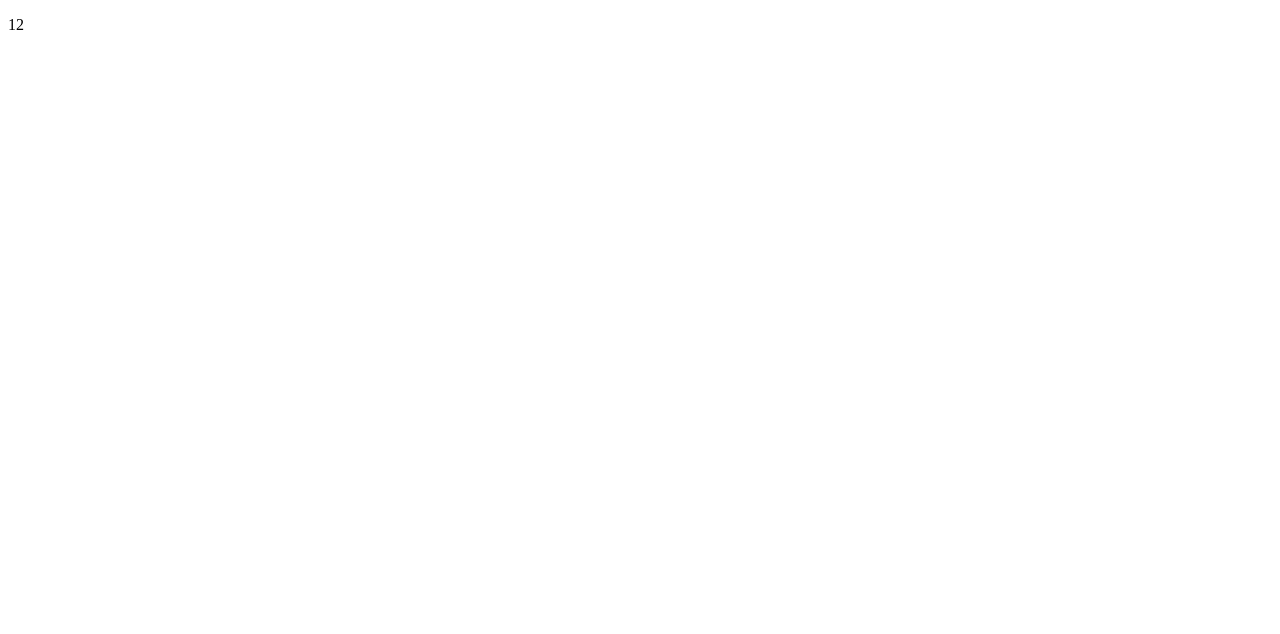
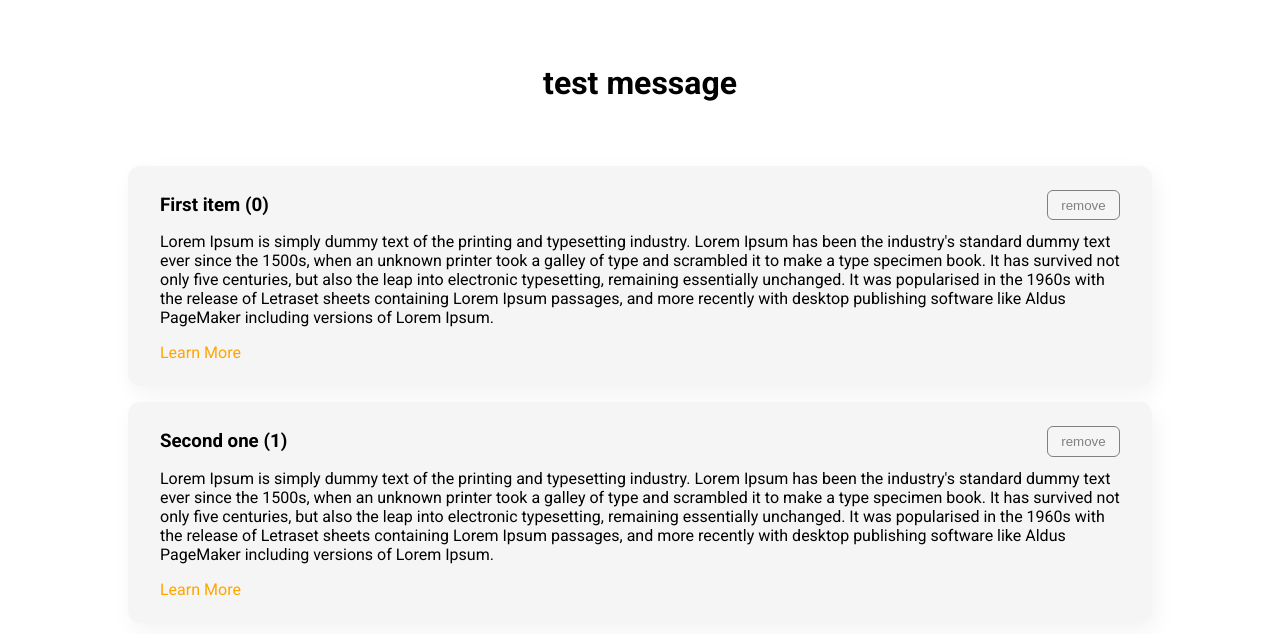
Before and after one commit to lukaasz555/vue-test, a Vue app: page / in a window 1280 px wide. Shown: the top 634 px of the page. Built offline with nearby package versions, Linux system fonts and the light colour scheme.

Commit message:
first component and some styles

```diff
--- a/src/App.vue
+++ b/src/App.vue
@@ -1,7 +1,85 @@
 <template>
-	<p>12</p>
+	<h1>{{ message }}</h1>
+	<ul>
+		<SingleItem
+			v-for="item in storedResources"
+			v-bind="item"
+			:key="item.id"
+		></SingleItem>
+	</ul>
 </template>
 
 <script>
-export default {};
+import SingleItem from './components/SingleItem.vue';
+export default {
+	data() {
+		return {
+			message: 'test message',
+			storedResources: [
+				{
+					id: 0,
+					title: 'First item',
+					description: `Lorem Ipsum is simply dummy text of the printing and typesetting industry. Lorem Ipsum has been the industry's standard dummy text ever since the 1500s, when an unknown printer took a galley of type and scrambled it to make a type specimen book. It has survived not only five centuries, but also the leap into electronic typesetting, remaining essentially unchanged. It was popularised in the 1960s with the release of Letraset sheets containing Lorem Ipsum passages, and more recently with desktop publishing software like Aldus PageMaker including versions of Lorem Ipsum.`,
+					link: 'https://github.com/lukaasz555/vue-test',
+				},
+
+				{
+					id: 1,
+					title: 'Second one',
+					description: `Lorem Ipsum is simply dummy text of the printing and typesetting industry. Lorem Ipsum has been the industry's standard dummy text ever since the 1500s, when an unknown printer took a galley of type and scrambled it to make a type specimen book. It has survived not only five centuries, but also the leap into electronic typesetting, remaining essentially unchanged. It was popularised in the 1960s with the release of Letraset sheets containing Lorem Ipsum passages, and more recently with desktop publishing software like Aldus PageMaker including versions of Lorem Ipsum.`,
+					link: 'https://github.com/lukaasz555/vue-test',
+				},
+			],
+		};
+	},
+	components: {
+		SingleItem,
+	},
+};
 </script>
+
+<style>
+@import url('https://fonts.googleapis.com/css2?family=Roboto:wght@100;300;400;500;700&display=swap');
+
+body {
+	margin: 0;
+	padding: 0;
+	box-sizing: border-box;
+	font-family: 'Roboto', sans-serif;
+}
+
+*,
+*::before,
+*::after {
+	margin: 0;
+	padding: 0;
+	box-sizing: inherit;
+}
+
+ul {
+	display: flex;
+	flex-direction: column;
+	align-items: center;
+	width: 80%;
+	margin: 1em auto;
+}
+
+h1 {
+	text-align: center;
+	margin: 2em 0;
+}
+
+button {
+	border: none;
+	background: transparent;
+	cursor: pointer;
+}
+
+a {
+	text-decoration: none;
+	color: orange;
+}
+a:hover {
+	text-decoration: underline;
+}
+</style>
--- /dev/null
+++ b/src/components/SingleItem.vue
@@ -0,0 +1,75 @@
+<template>
+	<li>
+		<header>
+			<h3>
+				{{ title }} <span>({{ id }})</span>
+			</h3>
+			<button>remove</button>
+		</header>
+		<section>
+			<p>
+				{{ description }}
+			</p>
+			<a :href="link">Learn More</a>
+		</section>
+	</li>
+</template>
+
+<script>
+export default {
+	props: ['title', 'id', 'description', 'link'],
+};
+</script>
+
+<style scoped>
+li {
+	background-color: rgb(245, 245, 245);
+	list-style: none;
+	padding: 1.5em 2em;
+	margin-bottom: 1em;
+	border-radius: 12px;
+	position: relative;
+	z-index: 0;
+}
+
+li::before {
+	content: '';
+	position: absolute;
+	border-radius: 12px;
+	left: 0;
+	width: 100%;
+	top: 0;
+	height: 100%;
+	box-shadow: 4px 8px 22px rgba(0, 0, 0, 0.05);
+	transition: box-shadow 0.25s;
+	z-index: -10;
+}
+
+li:hover::before {
+	box-shadow: 4px 8px 22px rgba(0, 0, 0, 0.15);
+}
+
+header {
+	display: flex;
+	justify-content: space-between;
+	align-items: center;
+	margin-bottom: 0.75em;
+}
+
+header button {
+	color: gray;
+	border: 1px solid;
+	border-radius: 6px;
+	padding: 0.5em 1em;
+	transition: color 0.15s, border 0.15s;
+}
+header button:hover {
+	color: #131313;
+	border: 1px solid;
+}
+
+a {
+	display: block;
+	margin: 1em 0 0;
+}
+</style>
```
